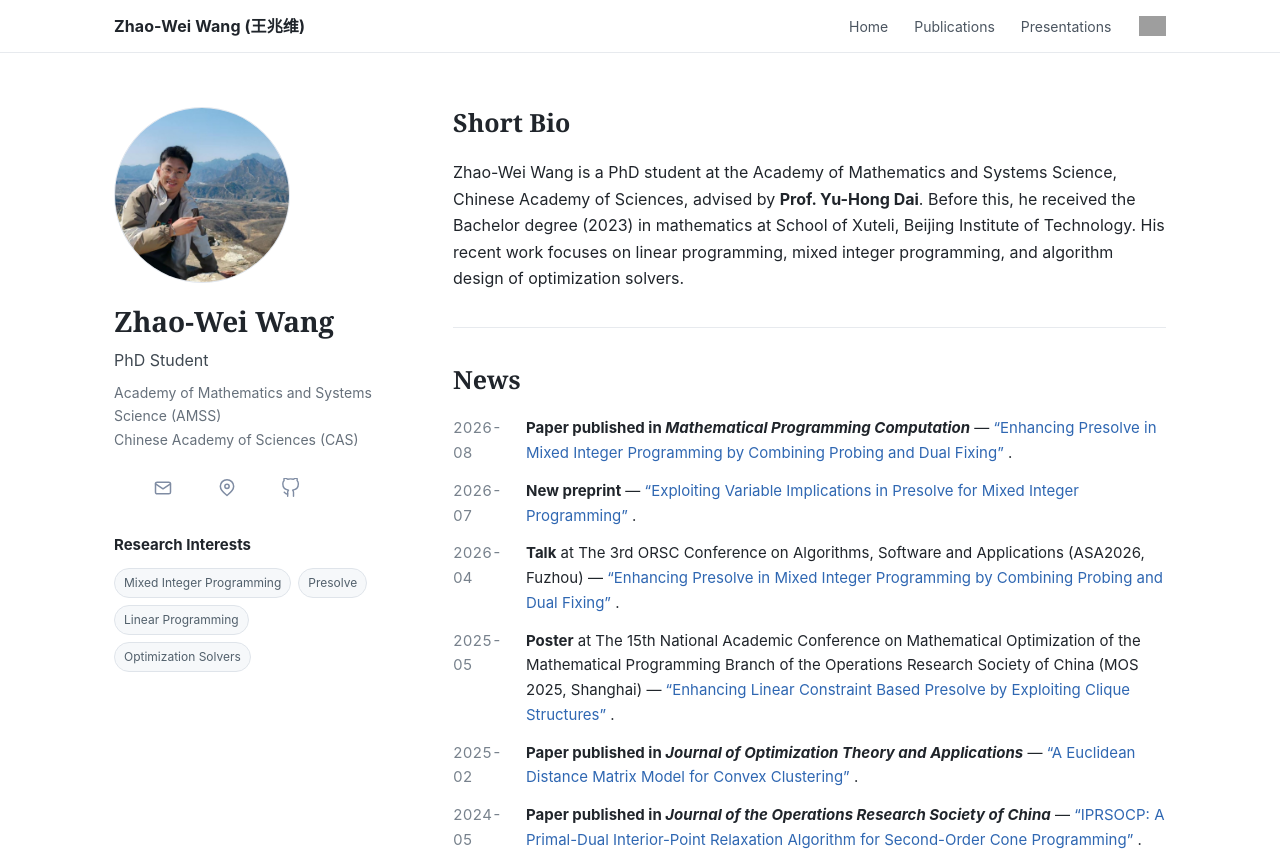
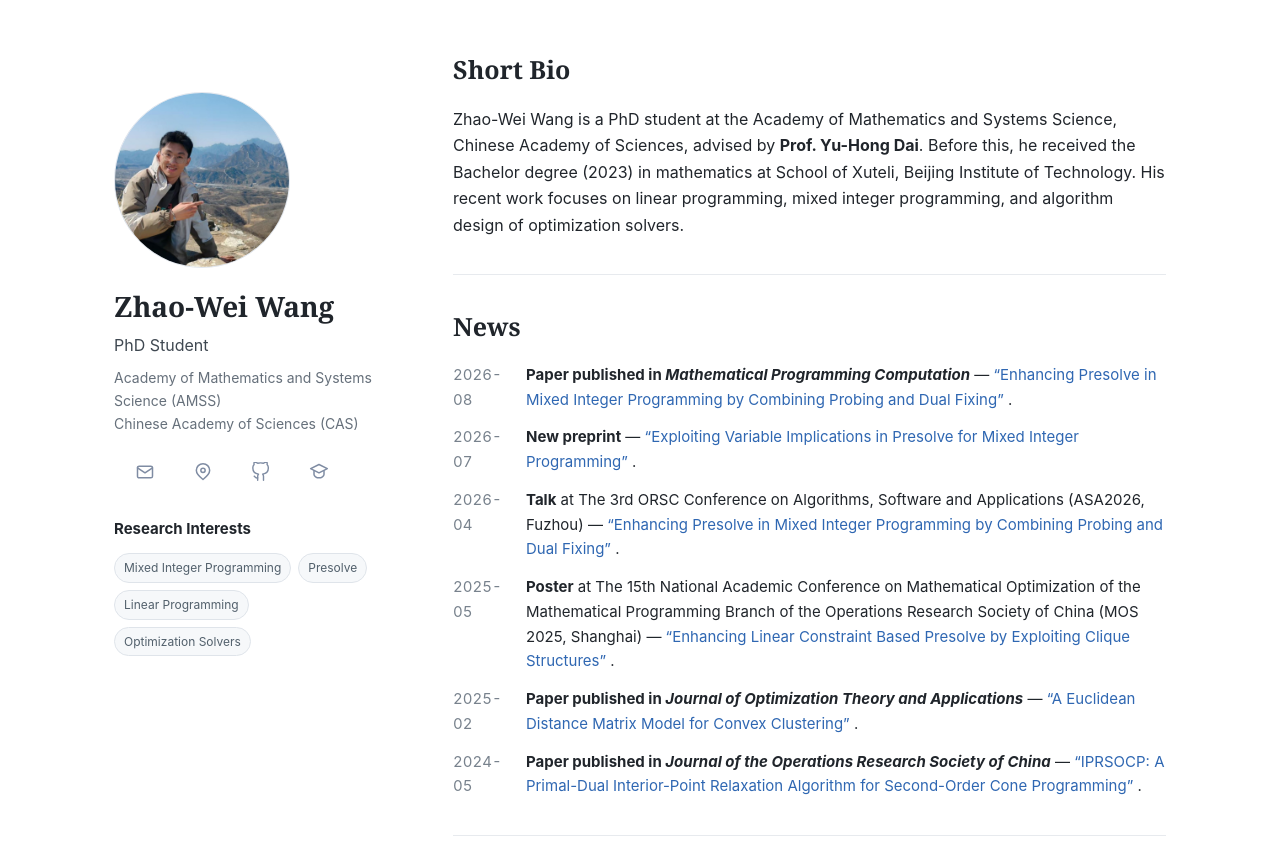
Before and after one commit to ZhaoWeiWang0319/zhaoweiwang.github.io, a plain HTML site: page index.html in a window 1280 px wide. Shown: the top 856 px of the page. Drawn offline with Linux system fonts and the light colour scheme; grey boxes are pictures that could not be loaded.

Commit message:
Google scholar

```diff
--- a/index.html
+++ b/index.html
@@ -16,21 +16,21 @@
 
     .profile-contact-bar {
       display: grid;
-      grid-template-columns: repeat(3, 30px);
-      column-gap: 34px;
+      grid-template-columns: repeat(4, 30px);
+      column-gap: 28px;
 
       width: max-content;
 
       margin-top: 22px;
       margin-bottom: 8px;
-      margin-left: auto;
+      margin-left: 12pt;
       margin-right: auto;
 
       padding: 0;
 
       position: relative;
       z-index: 20;
-      transform: translateX(-25px);
+      transform: none;
     }
 
     .contact-action {
@@ -189,26 +189,6 @@
 </head>
 
 <body>
-  <header class="topbar">
-    <div class="topbar-inner">
-      <a class="brand" href="#home">Zhao-Wei Wang (王兆维)</a>
-      <button class="menu-button" type="button" aria-expanded="false" aria-controls="main-nav">Menu</button>
-      <nav id="main-nav" class="nav" aria-label="Primary navigation">
-        <a href="#home">Home</a>
-        <a href="#publications">Publications</a>
-        <a href="#presentations">Presentations</a>
-      </nav>
-
-      <span class="view-counter" title="Total visits">
-        <img
-          src="https://visitor-badge.laobi.icu/badge?page_id=zhaoweiwang.github.io&left_text=Profile%20views"
-          alt="Total visits"
-          loading="lazy"
-        >
-      </span>
-    </div>
-  </header>
-
   <main id="home" class="layout">
     <aside class="profile-card" aria-label="Profile">
       <div class="avatar">
@@ -313,6 +293,28 @@
               Open GitHub
             </a>
           </div>
+        </div>
+
+        <!-- Google Scholar -->
+        <div class="contact-action">
+          <a
+            class="contact-icon"
+            href="https://scholar.google.com/citations?user=CcEsZwgAAAAJ&hl=en"
+            target="_blank"
+            rel="noopener"
+            aria-label="Google Scholar">
+
+            <svg viewBox="0 0 24 24" fill="none"
+                  stroke-width="1.8"
+                  stroke-linecap="round"
+                  stroke-linejoin="round"
+                  aria-hidden="true">
+
+              <path d="M12 3L2 8l10 5 10-5-10-5z"></path>
+              <path d="M6 10.5V15c0 2 3 4 6 4s6-2 6-4v-4.5"></path>
+            </svg>
+
+          </a>
         </div>
 
       </div>
```
